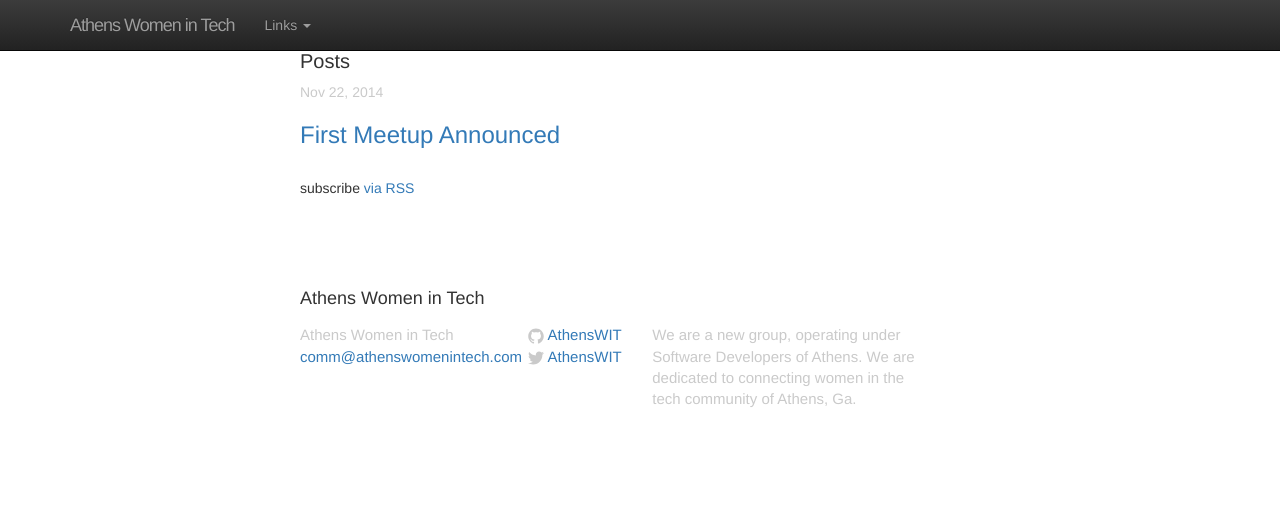
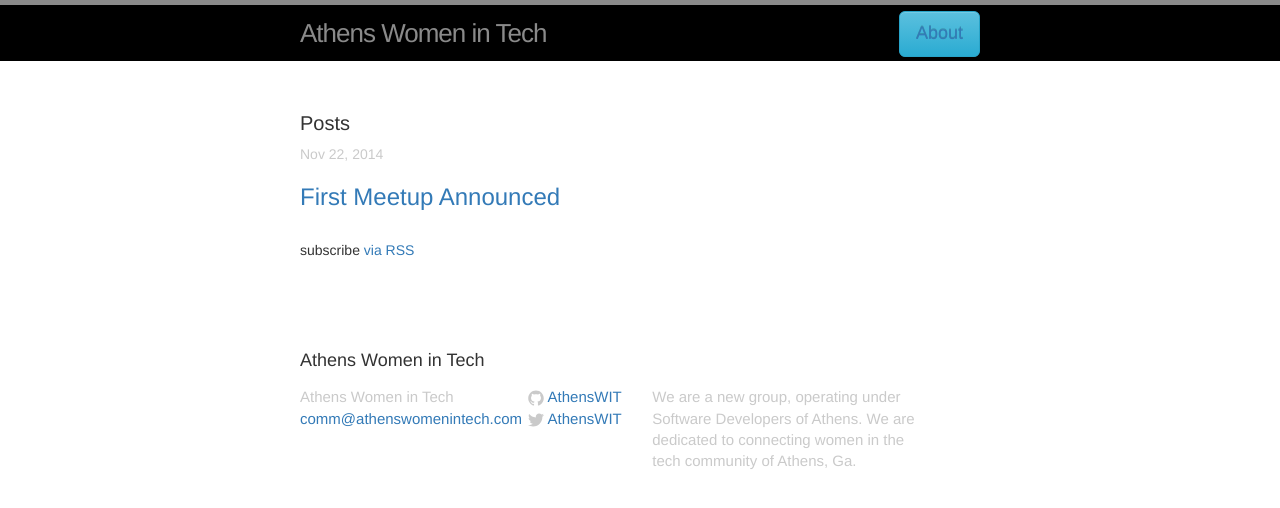
Before and after one commit to AthensWIT/AthensWIT.github.io, a Jekyll site: the page built from index.html, in a window 1280 px wide. Shown: the top 508 px of the page. Built offline with Jekyll 4.4.1, drawn with Linux system fonts in a browser that asks for light colours; nearby versions of some CDN libraries.

Commit message:
Restored nav

```diff
--- a/_includes/header.html
+++ b/_includes/header.html
@@ -1,4 +1,4 @@
-<!-- <header class="site-header">
+<header class="site-header">
 
   <div class="wrapper">
 
@@ -25,11 +25,8 @@
   </div>
 
 </header>
-
- -->
-
 <!-- Fixed navbar -->
-    <nav class="navbar navbar-inverse navbar-fixed-top" role="navigation">
+<!-- <nav class="navbar navbar-inverse navbar-fixed-top" role="navigation">
   <div class="container">
     <div class="navbar-header">
       <button type="button" class="navbar-toggle collapsed" data-toggle="collapse" data-target="#navbar" aria-expanded="false" aria-controls="navbar">
```
Also changed, not shown: other parts of _includes/header.html (+2 -2 lines). Lines whose indentation alone changed are shown as unchanged.
